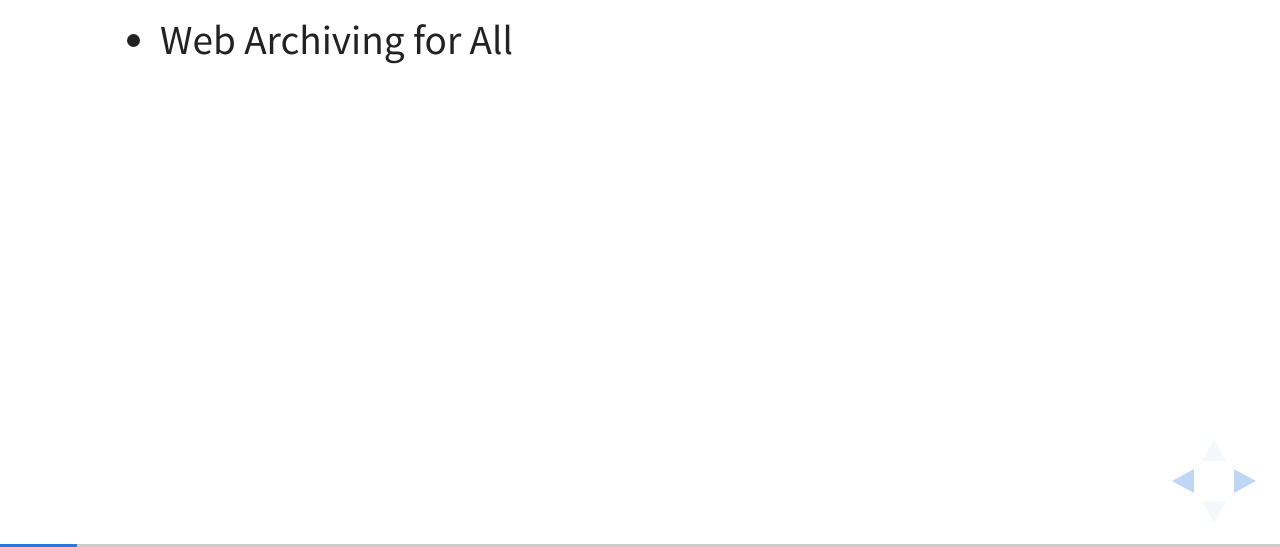
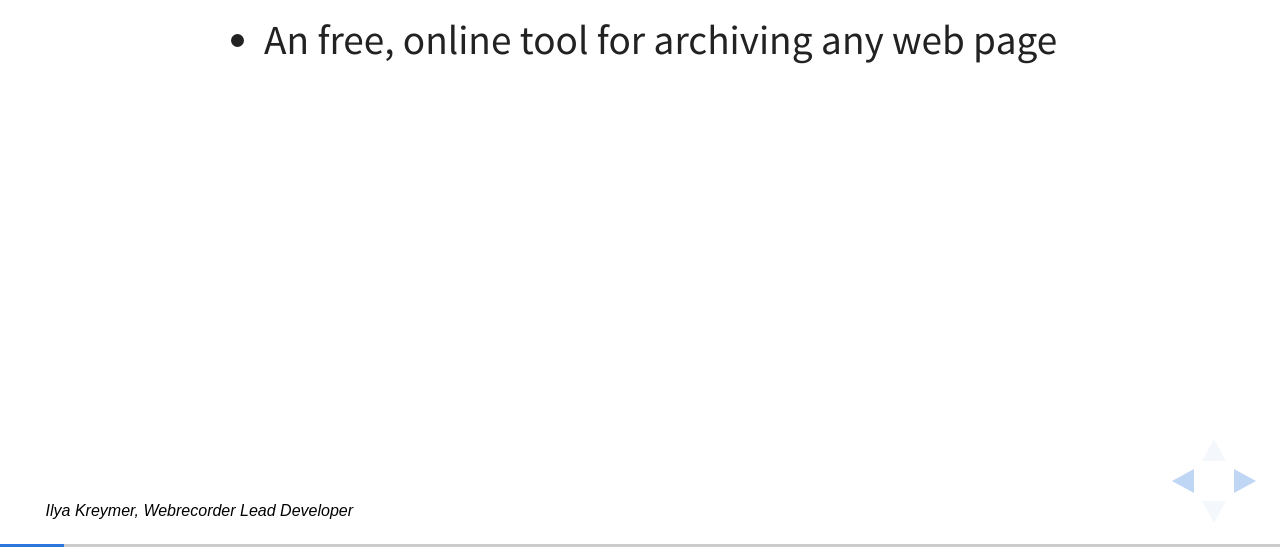
Before and after one commit to ikreymer/talks, a website: page talk-20160824.html in a window 1280 px wide. Both pictures are taken after a click on the button 1251 px from the left and 734 px from the top of the page. Shown: the part 253-800 px from the top of the page. Drawn offline with Linux system fonts and the light colour scheme.

Commit message:
update talk

```diff
--- a/talk-20160824.html
+++ b/talk-20160824.html
@@ -8,8 +8,8 @@
 
         <base target="_blank">
 
-        <meta name="description" content="Tools for Performative Media">
-        <meta name="author" content="Ilya Kreymer, Dragan Espenschied">
+        <meta name="description" content="Webrecorder">
+        <meta name="author" content="Ilya Kreymer">
 
         <meta name="apple-mobile-web-app-capable" content="yes">
         <meta name="apple-mobile-web-app-status-bar-style" content="black-translucent">
@@ -21,6 +21,17 @@
 
         <!-- Code syntax highlighting -->
         <link rel="stylesheet" href="lib/css/zenburn.css">
+
+        <style>
+            .footer {
+                display: inline-block;
+                margin-left: 20px;
+                vertical-align: middle;
+                line-height: 1.5em;
+                font-family: sans-serif;
+                font-style: italic;
+            }
+        </style>
 
         <!-- Printing and PDF exports -->
         <script>
@@ -45,11 +56,12 @@
                 <section>
                     <h2>Webrecorder</h2>
                     <ul>
-                    <li class="fragment">Web Archiving for All</li>
-                    <li class="fragment">Users-driven recording through web browser</li>
-                    <li class="fragment">High-Fidelity Web Archiving -- what you see is what is recorded</li>
+                    <li class="fragment">An free, online tool for archiving any web page</li>
+                    <li class="fragment">Can be used by anyone</li>
+                    <li class="fragment">High Fidelity Capture and Replay</li>
                     <li class="fragment">Part of <a href="https://rhizome.org/">Rhizome</a></li>
                     <li class="fragment">Supported by two year grant</li>
+                    <li class="fragment">Fully <a href="https://github.com/webrecorder/webrecorder">open-source</a></li>
                     </ul>
                 </section>
 
@@ -80,6 +92,13 @@
                     </ul>
                 </section>
             </div>
+        </div>
+
+        <!-- Footer -->
+        <div style="position:absolute; bottom:1%; left:2%; width:100%; vertical-align: middle">
+            <span class="footer">
+                <p>Ilya Kreymer, Webrecorder Lead Developer</p>
+            </span>
         </div>
 
         <script src="lib/js/head.min.js"></script>
```
